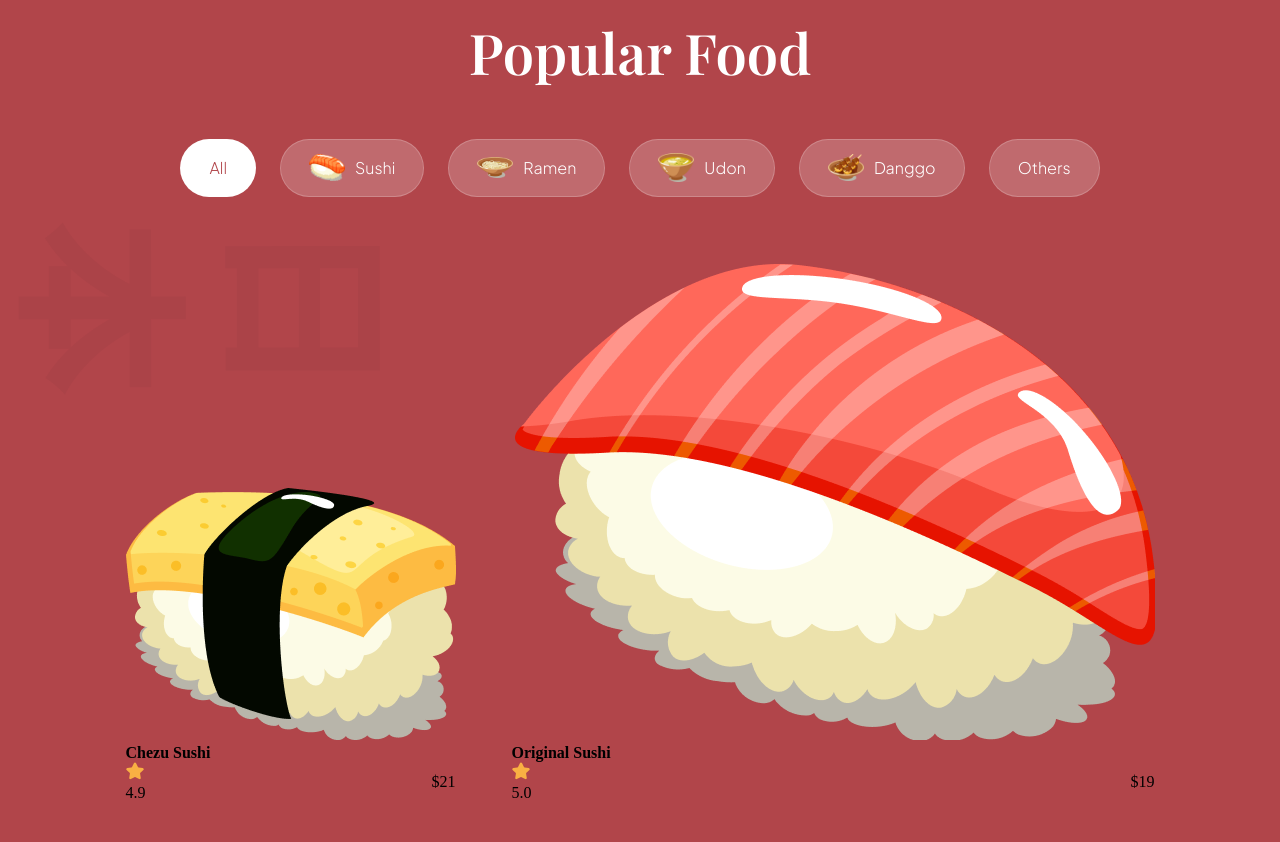
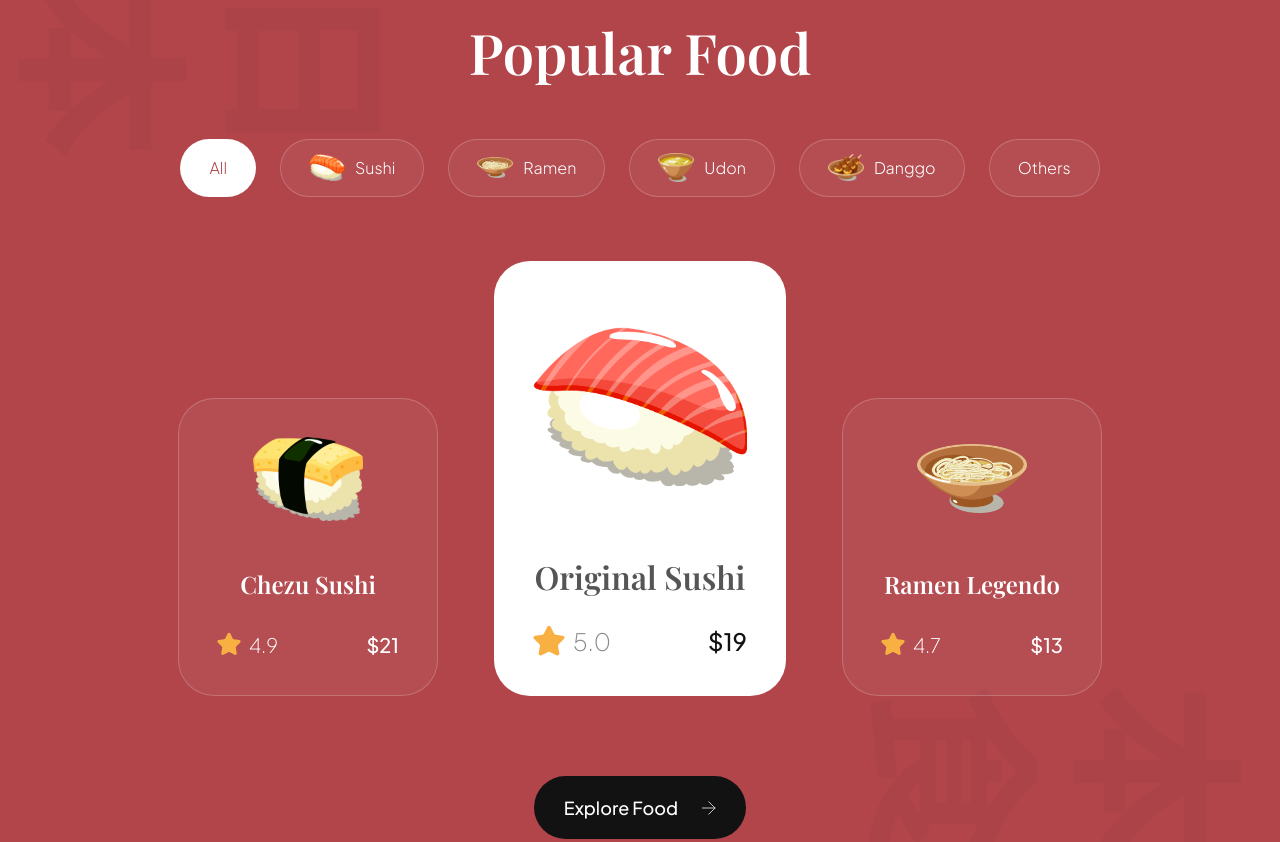
Before and after one commit to joelkwihangana/sushiwebsite, a website built with Vite: page index.html in a window 1280 px wide. Shown: the part 1440-2282 px from the top of the page. Built offline with nearby package versions, Linux system fonts and the light colour scheme.

```diff
--- a/css/sections/popular.css
+++ b/css/sections/popular.css
@@ -31,7 +31,7 @@
     flex-direction: row;
     align-items: center;
     gap: 10px;
-    background: rgba(255, 255, 255, 0.2);
+    background: rgba(255, 255, 255, 0.05);
     border: 1px solid rgba(255, 255, 255, 0.2);
     border-radius: 46px;
     font-size: 16px;
@@ -83,3 +83,88 @@
     object-fit: contain;
     margin-left: 21px;
 }
+.popular-foods__card{
+    padding: 38px;
+    min-width: 260px;
+    height: fit-content;
+    display: flex;
+    align-items: center;
+    flex-direction: column;
+    border-radius: 36px;
+    background: rgba(255, 255, 255, 0.05);
+    border: 1px solid rgba(255, 255, 255, 0.2);
+}
+.popular-foods__card-image{
+    width: 110px;
+    height: 84px;
+    object-fit: contain;
+}
+.popular-foods__card-title{
+    margin-top: 47px;
+    font-weight: 600;
+    font-size: 24px;
+    line-height: 32px;
+    font-family: var(--playfair-display);
+    color: #fff;
+    text-align: center;
+}
+.popular-foods__card-details{
+    width: 100%;
+    margin-top: 32px;
+}
+.popular-foods__card-rating{
+    display: flex;
+    align-items: center;
+    gap: 8px;
+}
+.popular-foods__card-rating img{
+    width: 24px;
+    height: 24px;
+    object-fit: contain;
+}
+.popular-foods__card-rating p{
+    font-size: 20px;
+    font-weight: 200;
+    font-family: var(--plus-jakarta-sans);
+    color: #fff;
+}
+.popular-foods__card-price{
+    font-size: 20px;
+    font-weight: 500;
+    font-family: var(--plus-jakarta-sans);
+    color: #fff;
+}
+.popular-foods__card.active-card{
+    background: #fff;
+    min-width: 340;
+}
+.popular-foods__card.active-card
+.popular-foods__card-image{
+    width: 214px;
+    height: 214px;
+
+}
+.popular-foods__card.active-card
+.popular-foods__card-title{
+    color: var(--black-500);
+    font-size: 32px;
+
+}
+.popular-foods__card.active-card
+.popular-foods__card-rating img{
+    width: 32px;
+    height: 32px;
+
+}
+.popular-foods__card.active-card
+.popular-foods__card-rating p{
+    font-size: 24px;
+    color: var(--gray-100);
+
+}
+.popular-foods__card.active-card
+.popular-foods__card-price{
+    font-size: 24px;
+    color: var(--secondary-color);
+
+}
--- a/index.html
+++ b/index.html
@@ -134,7 +134,7 @@
             <p class="popular-foods__card-price">$21</p>
           </div>
         </article>
-        <article class="popular-foods__card">
+        <article class="popular-foods__card active-card">
           <img
             class="popular-foods__card-image"
             src="assets/sushi-11.png"
@@ -149,7 +149,7 @@
             <p class="popular-foods__card-price">$19</p>
           </div>
         </article>
-        <article class="popular-foods__card active-card">
+        <article class="popular-foods__card">
           <img
             class="popular-foods__card-image"
             src="assets/sushi-10.png"
@@ -159,9 +159,9 @@
           <div class="popular-foods__card-details flex-between">
             <div class="popular-foods__card-rating">
               <img src="assets/star.svg" alt="star" />
-              <p>4.9</p>
+              <p>4.7</p>
             </div>
-            <p class="popular-foods__card-price">$21</p>
+            <p class="popular-foods__card-price">$13</p>
           </div>
         </article>
       </div>
```
